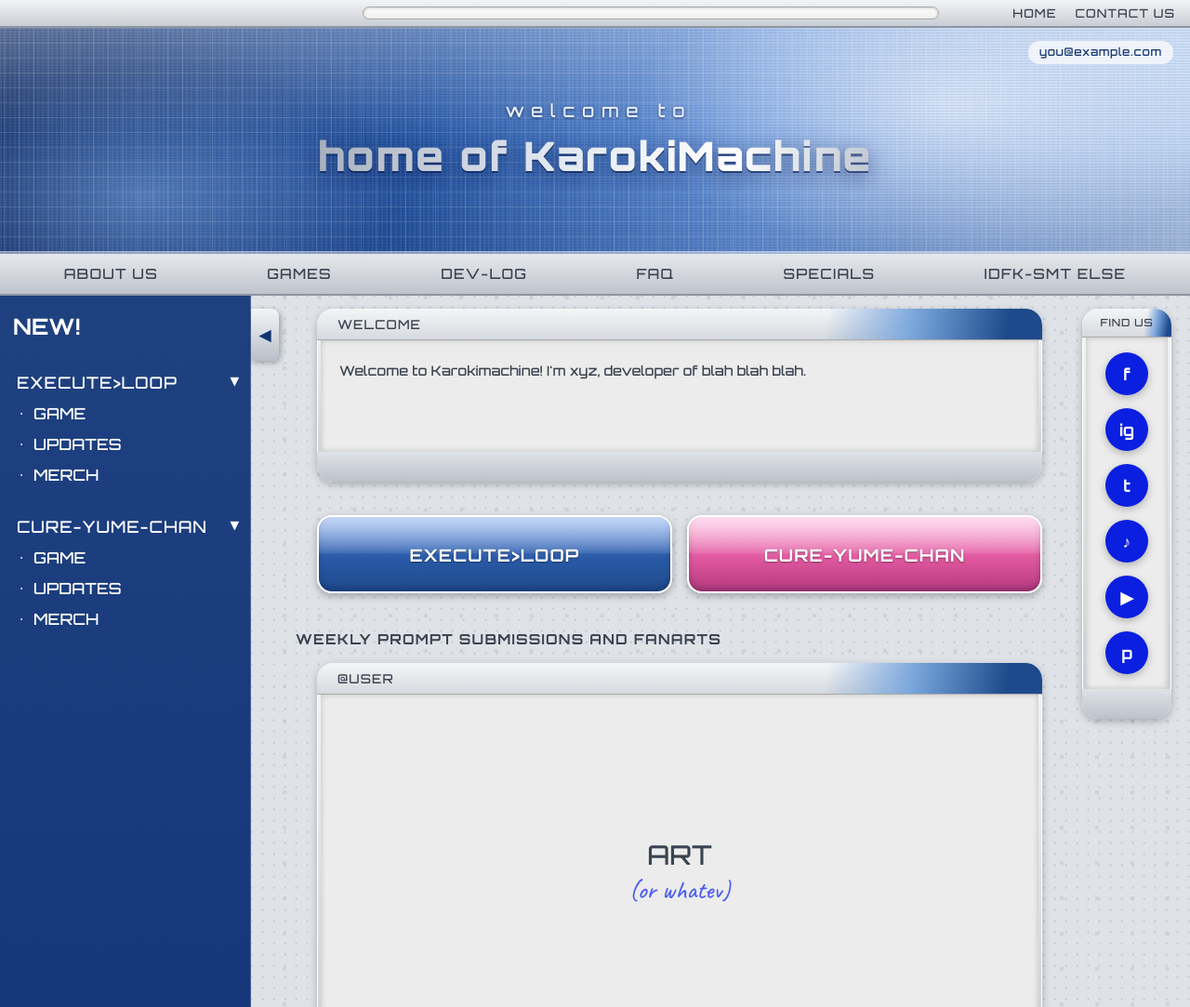
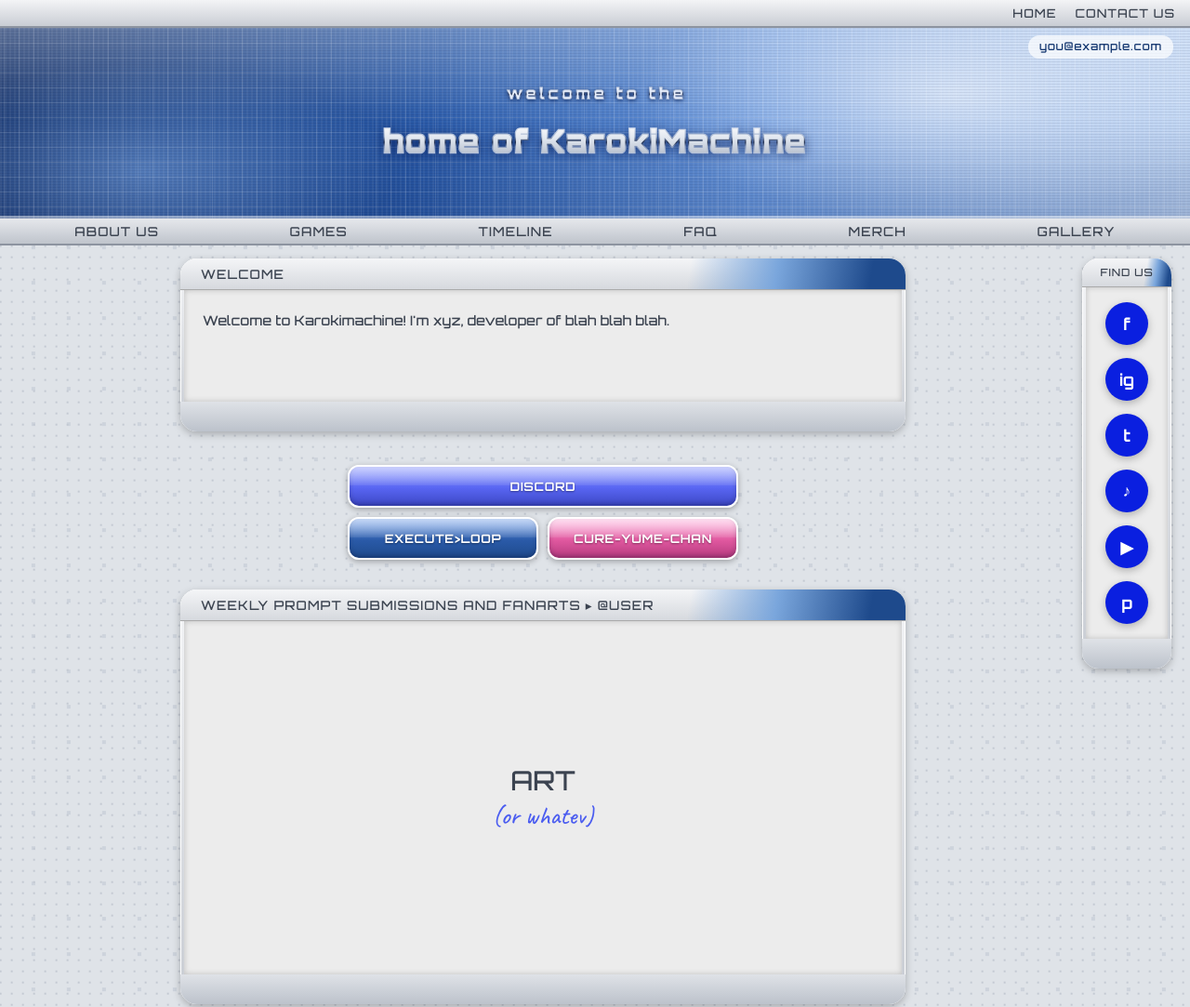
Before and after one commit to karokimachine/karokimachine.github.io, a plain HTML site: page index.html in a window 1280 px wide. Shown: the top 1083 px of the page at 93% size. Drawn offline with Linux system fonts and the light colour scheme.

Commit message:
Add files via upload

```diff
--- a/index.html
+++ b/index.html
@@ -12,7 +12,6 @@
     --blue-mid: #2a5aa8;
     --blue-dark: #12356e;
     --ink: #3b4350;
-    --sidebar-w: 270px;
     --rail-w: 96px;
   }
   * { box-sizing: border-box; margin: 0; padding: 0; }
@@ -21,14 +20,10 @@
 
   /* ---------- Top silver utility bar ---------- */
   .topbar {
-    display: flex; align-items: center; justify-content: space-between; gap: 16px;
+    display: flex; align-items: center; justify-content: flex-end; gap: 16px;
     padding: 6px 16px; background: linear-gradient(#f3f4f6, #c9cdd4);
     border-bottom: 2px solid #8d94a0;
     font-size: .8rem; letter-spacing: .08em; text-transform: uppercase;
-  }
-  .search {
-    flex: 1; max-width: 620px; margin: 0 auto 0 30%; height: 14px; border-radius: 10px;
-    border: 1px solid #aaa; background: linear-gradient(#fff, #eee); box-shadow: inset 0 1px 3px rgba(0,0,0,.2);
   }
   .topbar nav { display: flex; gap: 20px; }
   .topbar a:hover { color: var(--blue-mid); }
@@ -36,8 +31,8 @@
   /* ---------- Animated hero banner ---------- */
   .hero {
     position: relative; overflow: hidden; isolation: isolate;
-    min-height: clamp(170px, 19vw, 250px);
-    display: grid; place-items: center; text-align: center; padding: 16px 16px 20px;
+    min-height: clamp(170px, 16vw, 230px);
+    display: grid; place-items: center; text-align: center; padding: 28px 16px 32px;
     background:
       radial-gradient(ellipse 38% 95% at 80% 35%, rgba(255,255,255,.6), transparent 70%),
       radial-gradient(ellipse 30% 80% at 12% 75%, rgba(150,195,255,.45), transparent 70%),
@@ -59,21 +54,36 @@
   @keyframes gridscroll { to { background-position: 16px 0, 16px 0, 0 0, 0 0; } }
 
   .hero-text { position: relative; z-index: 2; font: inherit; }
-  .kicker {
-    display: block; font-weight: 500; font-size: clamp(.75rem, 1.6vw, 1.2rem);
-    letter-spacing: .4em; padding-left: .4em; color: #e8effc;
-    text-shadow: 0 1px 3px rgba(0,20,70,.65); opacity: 0;
-  }
-  .title {
-    display: block; margin-top: .3em; font-weight: 900; line-height: 1.1; letter-spacing: .04em;
-    font-size: clamp(1.6rem, 3.4vw, 3.6rem);
-    /* silver metal */
-    background: linear-gradient(105deg, #7d8798 0%, #dfe5ee 28%, #ffffff 42%, #aeb7c6 55%, #eef2f7 70%, #7d8798 100%);
-    background-size: 250% 100%;
+
+  /* chrome stroke: two stacked copies of the text. The back copy carries a thick
+     transparent stroke filled with a chrome gradient; the front copy is the normal fill. */
+  .chrome { display: grid; }
+  .chrome > .layer { grid-area: 1 / 1; display: block; }
+  .chrome > .back {
+    -webkit-text-stroke: .12em transparent;
+    background: linear-gradient(180deg, #f5f8fd 0%, #9fb0cc 38%, #1c2b4d 54%, #7e92b8 66%, #dfe7f4 100%);
     -webkit-background-clip: text; background-clip: text;
     color: transparent; -webkit-text-fill-color: transparent;
-    filter: drop-shadow(0 2px 0 rgba(8,28,80,.6)) drop-shadow(0 5px 12px rgba(0,20,80,.5));
+  }
+
+  .kicker {
+    font-weight: 500; font-size: clamp(.7rem, 1.2vw, .95rem);
+    letter-spacing: .3em; padding-left: .3em; opacity: 0;
+    filter: drop-shadow(0 1px 2px rgba(0,20,70,.7));
+  }
+  .kicker > .front { color: #e8effc; }
+  .title {
+    margin-top: .7em; font-weight: 900; line-height: 1.1; letter-spacing: .04em;
+    font-size: clamp(1.3rem, 2.6vw, 2.5rem);
+    filter: drop-shadow(0 2px 6px rgba(0,20,80,.55));
     clip-path: inset(-30% 100% -30% -5%);
+  }
+  .title > .back { -webkit-text-stroke-width: .075em; }
+  /* silver metal fill */
+  .title > .front {
+    background: linear-gradient(180deg, #ffffff 0%, #dfe5ee 45%, #aeb7c6 100%);
+    -webkit-background-clip: text; background-clip: text;
+    color: transparent; -webkit-text-fill-color: transparent;
   }
   /* silver flash that sweeps across the whole banner */
   .hero .flash {
@@ -82,14 +92,13 @@
     transform: translateX(-110%);
   }
   .hero.play .kicker { animation: kicker 1s ease-out .25s forwards; }
-  .hero.play .title  { animation: wipe 1.2s cubic-bezier(.2,.8,.2,1) .95s forwards, sheen 5s linear 2.4s infinite; }
+  .hero.play .title  { animation: wipe 1.2s cubic-bezier(.2,.8,.2,1) .95s forwards; }
   .hero.play .flash  { animation: flash 9s ease-in-out 1.7s infinite; }
-  @keyframes kicker { from { opacity: 0; transform: translateY(-16px); letter-spacing: 1.1em; } to { opacity: 1; transform: none; letter-spacing: .4em; } }
+  @keyframes kicker { from { opacity: 0; transform: translateY(-16px); letter-spacing: 1.1em; } to { opacity: 1; transform: none; letter-spacing: .3em; } }
   @keyframes wipe {
     from { clip-path: inset(-30% 100% -30% -5%); transform: translateX(-30px); }
     to   { clip-path: inset(-30% -5% -30% -5%);  transform: none; }
   }
-  @keyframes sheen { from { background-position: 150% 0; } to { background-position: -100% 0; } }
   @keyframes flash { 0% { transform: translateX(-110%); } 12%, 100% { transform: translateX(110%); } }
   @media (prefers-reduced-motion: reduce) {
     .hero::before, .hero.play .kicker, .hero.play .title, .hero.play .flash { animation: none; }
@@ -98,7 +107,7 @@
   }
 
   .pro-email {
-    position: absolute; top: 14px; right: 18px; z-index: 3; line-height: 1.4;
+    position: absolute; top: 8px; right: 18px; z-index: 3; line-height: 1.4;
     font-size: .75rem; letter-spacing: .06em; color: var(--blue-dark);
     background: rgba(255,255,255,.7); padding: 4px 12px; border-radius: 12px;
   }
@@ -108,49 +117,13 @@
   .mainnav {
     display: flex; justify-content: space-around; flex-wrap: wrap;
     background: linear-gradient(#e6e8ec, #bfc4cc); border-bottom: 2px solid #8d94a0;
-    padding: 8px 10px; text-transform: uppercase; font-size: .95rem; letter-spacing: .08em;
+    padding: 3px 10px; text-transform: uppercase; font-size: .85rem; letter-spacing: .08em;
   }
-  .mainnav a { padding: 4px 10px; border-radius: 4px; }
+  .mainnav a { padding: 2px 10px; border-radius: 4px; }
   .mainnav a:hover, .mainnav a.active { background: rgba(255,255,255,.75); color: var(--blue-mid); }
 
   /* ---------- Layout ---------- */
   .layout { display: flex; align-items: stretch; position: relative; min-height: 70vh; }
-
-  /* ---------- Clickable sidebar ---------- */
-  .sidebar {
-    width: var(--sidebar-w); flex-shrink: 0;
-    background: linear-gradient(180deg, #1f4180 0%, #14367a 50%, #0c2a5e 100%);
-    box-shadow: inset -1px 0 0 rgba(255,255,255,.2);
-    color: #fff; text-transform: uppercase; overflow: hidden;
-    transition: width .35s ease; position: relative;
-  }
-  .sidebar.collapsed { width: 0; }
-  .sidebar-inner { width: var(--sidebar-w); padding: 18px 14px 40px; }
-  .sidebar h3 { font-size: 1.5rem; margin-bottom: 28px; }
-  .group { margin-bottom: 22px; }
-  .group-btn {
-    all: unset; cursor: pointer; display: flex; justify-content: space-between; align-items: center;
-    width: 100%; font-family: inherit; font-weight: 500; font-size: 1.1rem; padding: 6px 4px; letter-spacing: .05em;
-  }
-  .group-btn:hover { color: #9ec5ff; }
-  .group-btn .arrow { transition: transform .25s; font-size: .8rem; }
-  .group.open .arrow { transform: rotate(90deg); }
-  .group ul { list-style: none; max-height: 0; overflow: hidden; transition: max-height .3s ease; }
-  .group.open ul { max-height: 200px; }
-  .group li a {
-    display: block; padding: 6px 4px 6px 22px; font-size: 1.05rem; position: relative;
-    border-radius: 4px; transition: background .15s, padding-left .15s;
-  }
-  .group li a::before { content: '•'; position: absolute; left: 6px; }
-  .group li a:hover { background: rgba(255,255,255,.12); padding-left: 28px; }
-
-  .toggle {
-    position: absolute; top: 14px; left: 0; z-index: 20; width: 30px; height: 56px; border: 0; cursor: pointer;
-    border-radius: 0 8px 8px 0; background: linear-gradient(#f3f4f6, #b9bfc9);
-    box-shadow: 2px 2px 6px rgba(0,0,0,.3); color: var(--blue-dark); font-size: 1rem; font-weight: 700;
-    transition: left .35s ease;
-  }
-  .sidebar:not(.collapsed) ~ .toggle { left: var(--sidebar-w); }
 
   /* ---------- Stage: content + right rail, with drifting dots ---------- */
   .stage {
@@ -161,8 +134,7 @@
     animation: drift 9s linear infinite;
   }
   @keyframes drift { to { background-position: 12px 12px, -38px 38px; } }
-  .content { flex: 1; min-width: 0; padding: 14px 20px 40px 48px; }
-  .content h4 { font-size: .95rem; letter-spacing: .08em; text-transform: uppercase; margin-bottom: 16px; }
+  .content { flex: 1; min-width: 0; padding: 14px 20px 40px 24px; }
 
   /* views (one per nav page) */
   .view { display: none; }
@@ -202,20 +174,21 @@
     background: linear-gradient(#dfe2e7, #bcc2cb); font-size: .65rem; color: var(--blue-mid); font-weight: 700;
   }
 
-  /* ---------- Home: big game buttons ---------- */
-  .big-buttons { display: grid; grid-template-columns: 1fr 1fr; gap: 16px; max-width: 780px; margin: 0 auto 40px; }
+  /* ---------- Home: game buttons ---------- */
+  .big-buttons { display: grid; grid-template-columns: 1fr 1fr; gap: 10px; max-width: 420px; margin: 0 auto 32px; }
   .big-btn {
-    position: relative; display: grid; place-items: center; text-align: center; min-height: 84px; padding: 14px;
-    border-radius: 16px; color: #fff; font-weight: 700; font-size: clamp(.8rem, 1.8vw, 1.15rem);
-    letter-spacing: .06em; text-transform: uppercase; overflow: hidden;
+    position: relative; display: grid; place-items: center; text-align: center; min-height: 46px; padding: 8px 10px;
+    border-radius: 12px; color: #fff; font-weight: 700; font-size: clamp(.6rem, 1.2vw, .8rem);
+    letter-spacing: .05em; text-transform: uppercase; overflow: hidden;
     background: linear-gradient(#7fa9ee, #2a5aa8 55%, #1e4a8c); border: 2px solid #fff;
-    box-shadow: 0 3px 8px rgba(0,0,0,.3), inset 0 -3px 6px rgba(0,0,30,.25); text-shadow: 0 1px 2px rgba(0,0,0,.4);
+    box-shadow: 0 2px 6px rgba(0,0,0,.3), inset 0 -2px 5px rgba(0,0,30,.25); text-shadow: 0 1px 2px rgba(0,0,0,.4);
     transition: transform .15s, filter .15s;
   }
   .big-btn.alt { background: linear-gradient(#ffb6df, #e0589f 55%, #b53a7e); }
+  .big-btn.discord { grid-column: 1 / -1; background: linear-gradient(#8f9bff, #5865f2 55%, #3c47c4); }
   .big-btn::before { content: ''; position: absolute; left: 0; right: 0; top: 0; height: 48%; background: linear-gradient(rgba(255,255,255,.55), rgba(255,255,255,.08)); }
   .big-btn span { position: relative; }
-  .big-btn:hover { transform: translateY(-3px); filter: brightness(1.1); }
+  .big-btn:hover { transform: translateY(-2px); filter: brightness(1.1); }
 
   /* ---------- Games / team ---------- */
   .team { display: grid; grid-template-columns: repeat(auto-fit, minmax(110px, 1fr)); gap: 18px; width: 100%; text-align: center; }
@@ -275,36 +248,31 @@
 
   /* ---------- Mobile ---------- */
   @media (max-width: 760px) {
-    :root { --sidebar-w: min(270px, 78vw); }
-    .topbar { justify-content: flex-end; padding: 6px 12px; font-size: .7rem; }
-    .topbar .search { display: none; }
-    .hero { padding: 14px 10px 40px; min-height: 190px; }
+    .topbar { padding: 6px 12px; font-size: .7rem; }
+    .hero { padding: 30px 10px 46px; min-height: 170px; }
     .pro-email { top: auto; bottom: 9px; right: auto; left: 50%; transform: translateX(-50%); font-size: .62rem; white-space: nowrap; }
-    .mainnav { display: grid; grid-template-columns: repeat(3, 1fr); text-align: center; gap: 2px; padding: 6px; font-size: .7rem; }
-    .mainnav a { padding: 8px 4px; }
-    .sidebar { position: absolute; top: 0; bottom: 0; left: 0; z-index: 10; }
+    .mainnav { display: grid; grid-template-columns: repeat(3, 1fr); text-align: center; gap: 2px; padding: 3px 6px; font-size: .68rem; }
+    .mainnav a { padding: 5px 4px; }
     .stage { flex-direction: column; align-items: stretch; }
-    .content { padding: 12px 12px 32px 42px; }
-    .content h4 { font-size: .8rem; }
-    .rail.win { order: -1; position: static; width: auto; margin: 10px 12px 0 42px; }
+    .content { padding: 12px 12px 32px; }
+    .rail.win { order: -1; position: static; width: auto; margin: 10px 12px 0; }
     .rail-body { flex-direction: row; flex-wrap: wrap; justify-content: center; gap: 10px; padding: 10px; }
     .social { width: 40px; height: 40px; font-size: 1rem; }
     .win { border-radius: 14px; margin-bottom: 24px; }
     .win-body.art { min-height: 240px; font-size: 1.4rem; }
     .hand { font-size: 1.4rem; }
-    .big-buttons { grid-template-columns: 1fr; margin-bottom: 28px; }
+    .big-buttons { margin-bottom: 24px; }
   }
   @media (max-width: 560px) {
-    .title { font-size: 6.6vw; }
+    .title { font-size: 5.6vw; }
     .title .t2 { display: block; }
-    .kicker { font-size: .7rem; }
+    .kicker { font-size: .62rem; }
   }
 </style>
 </head>
 <body>
 
 <div class="topbar">
-  <div class="search" aria-hidden="true"></div>
   <nav>
     <a href="#home">Home</a>
     <!-- TODO: your real contact email -->
@@ -315,8 +283,14 @@
 <header class="hero play" id="hero">
   <div class="flash" aria-hidden="true"></div>
   <h1 class="hero-text">
-    <span class="kicker">welcome to</span>
-    <span class="title"><span class="t1">home of </span><span class="t2">KarokiMachine</span></span>
+    <span class="kicker chrome">
+      <span class="layer back" aria-hidden="true">welcome to the</span>
+      <span class="layer front">welcome to the</span>
+    </span>
+    <span class="title chrome">
+      <span class="layer back" aria-hidden="true"><span class="t1">home of </span><span class="t2">KarokiMachine</span></span>
+      <span class="layer front"><span class="t1">home of </span><span class="t2">KarokiMachine</span></span>
+    </span>
   </h1>
   <!-- TODO: put your professional email here -->
   <a class="pro-email" href="mailto:you@example.com">you@example.com</a>
@@ -326,39 +300,13 @@
   <!-- TODO: swap in your real itch.io page URL -->
   <a href="https://itch.io" target="_blank" rel="noopener">About us</a>
   <a href="#games">Games</a>
-  <a href="#devlog">Dev-log</a>
+  <a href="#devlog">Timeline</a>
   <a href="#faq">FAQ</a>
-  <a href="#specials">Specials</a>
-  <a href="#gallery">IDFK-SMT else</a>
+  <a href="#specials">Merch</a>
+  <a href="#gallery">Gallery</a>
 </nav>
 
 <div class="layout">
-  <aside class="sidebar" id="sidebar">
-    <div class="sidebar-inner">
-      <h3>New!</h3>
-
-      <div class="group open">
-        <button class="group-btn">Execute&gt;Loop <span class="arrow">▶</span></button>
-        <ul>
-          <li><a href="#execute-loop">Game</a></li>
-          <li><a href="#devlog">Updates</a></li>
-          <li><a href="#specials">Merch</a></li>
-        </ul>
-      </div>
-
-      <div class="group open">
-        <button class="group-btn">Cure-Yume-Chan <span class="arrow">▶</span></button>
-        <ul>
-          <li><a href="#cure-yume-chan">Game</a></li>
-          <li><a href="#devlog">Updates</a></li>
-          <li><a href="#specials">Merch</a></li>
-        </ul>
-      </div>
-    </div>
-  </aside>
-
-  <button class="toggle" id="toggle" aria-label="Toggle sidebar" aria-expanded="true">◀</button>
-
   <div class="stage">
     <main class="content">
 
@@ -373,14 +321,14 @@
         </section>
 
         <div class="big-buttons">
+          <!-- TODO: swap in your real Discord invite link -->
+          <a class="big-btn discord" href="https://discord.com" target="_blank" rel="noopener"><span>Discord</span></a>
           <a class="big-btn" href="#execute-loop"><span>Execute&gt;Loop</span></a>
           <a class="big-btn alt" href="#cure-yume-chan"><span>Cure-Yume-Chan</span></a>
         </div>
 
-        <h4>Weekly prompt submissions and fanarts</h4>
-
         <section class="win">
-          <div class="win-title">@user</div>
+          <div class="win-title">Weekly prompt submissions and fanarts ▸ @user</div>
           <div class="win-body art"><div>Art<br><span class="hand">(or whatev)</span></div></div>
           <div class="win-foot"></div>
         </section>
@@ -406,9 +354,8 @@
 
       <!-- ===== GAMES: explanations + team ===== -->
       <div class="view" id="games">
-        <h4>Games</h4>
         <section class="win" id="execute-loop">
-          <div class="win-title">Execute&gt;Loop</div>
+          <div class="win-title">Games ▸ Execute&gt;Loop</div>
           <div class="win-body text"><p>Game explanation goes here: what it is, how it plays, platforms, release status.</p></div>
           <div class="win-foot"></div>
         </section>
@@ -432,7 +379,6 @@
 
       <!-- ===== DEV-LOG: scrollable timeline ===== -->
       <div class="view" id="devlog">
-        <h4>Dev-log</h4>
         <section class="win">
           <div class="win-title">Timeline</div>
           <div class="win-body scroll">
@@ -451,9 +397,8 @@
 
       <!-- ===== FAQ: ask the machine ===== -->
       <div class="view" id="faq">
-        <h4>FAQ: ask the machine</h4>
         <section class="win">
-          <div class="win-title">Questions</div>
+          <div class="win-title">FAQ: ask the machine</div>
           <div class="win-body text">
             <div class="faq">
               <button class="faq-q" aria-expanded="false">Where can I play the games? <span>+</span></button>
@@ -470,9 +415,8 @@
 
       <!-- ===== SPECIALS: merch ===== -->
       <div class="view" id="specials">
-        <h4>Merch</h4>
         <section class="win">
-          <div class="win-title">Shop</div>
+          <div class="win-title">Merch</div>
           <div class="win-body">
             <div class="grid">
               <div class="tile"><div class="ph">Merch</div>Item name<em>Coming soon</em></div>
@@ -487,9 +431,8 @@
 
       <!-- ===== GALLERY of art ===== -->
       <div class="view" id="gallery">
-        <h4>Gallery</h4>
         <section class="win">
-          <div class="win-title">Gallery of art</div>
+          <div class="win-title">Gallery</div>
           <div class="win-body">
             <div class="grid">
               <div class="tile"><div class="ph">Art</div>Title</div>
@@ -531,22 +474,6 @@
 
 <script>
   const reduce = matchMedia('(prefers-reduced-motion: reduce)').matches;
-  const isMobile = () => window.innerWidth <= 760;
-
-  /* ----- sidebar ----- */
-  const sidebar = document.getElementById('sidebar');
-  const toggle  = document.getElementById('toggle');
-  function setSidebar(open) {
-    sidebar.classList.toggle('collapsed', !open);
-    toggle.textContent = open ? '◀' : '▶';
-    toggle.setAttribute('aria-expanded', open);
-  }
-  toggle.addEventListener('click', () => setSidebar(sidebar.classList.contains('collapsed')));
-  if (isMobile()) setSidebar(false);
-  document.querySelectorAll('.group-btn').forEach(btn =>
-    btn.addEventListener('click', () => btn.parentElement.classList.toggle('open')));
-  sidebar.querySelectorAll('a').forEach(a =>
-    a.addEventListener('click', () => { if (isMobile()) setSidebar(false); }));
 
   /* ----- page routing: one view per nav item ----- */
   const views = [...document.querySelectorAll('.view')];
```
